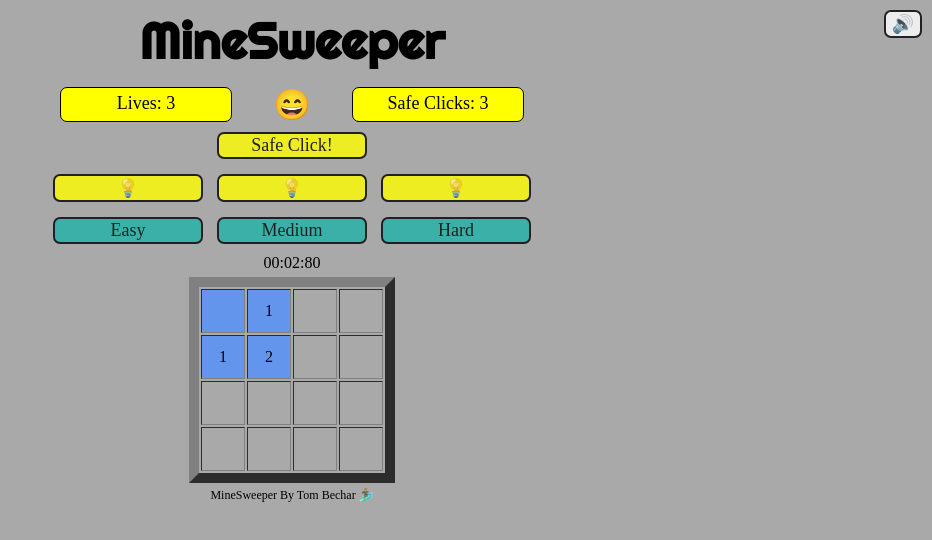
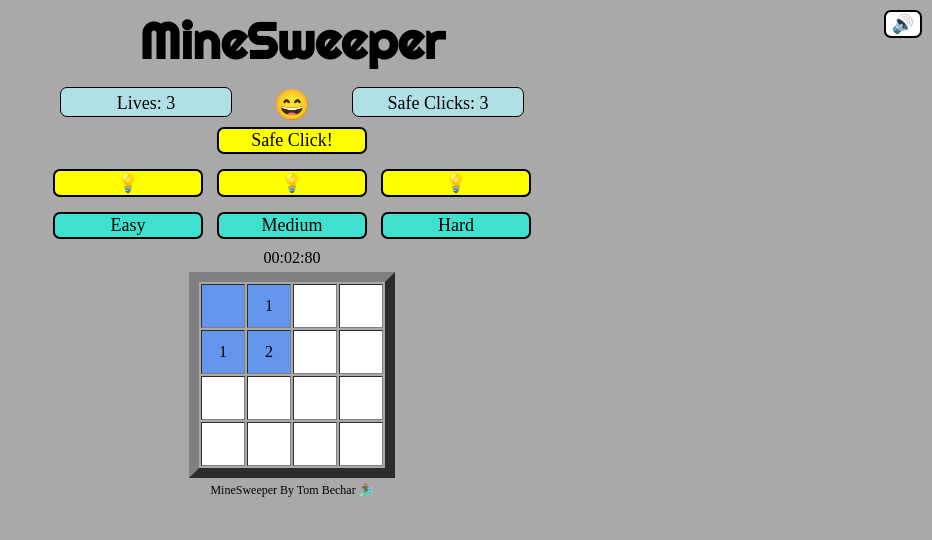
Before and after one commit to TomB30/firstSprint, a plain HTML site: page index.html in a window 1280 px wide. Both pictures are taken after a click on the element 571 px from the left and 311 px from the top of the page. Shown: the whole page, without its empty margins (348-1280 px from the left). Drawn offline with Linux system fonts and the light colour scheme; a web font is replaced by a local one.

Commit message:
Add files via upload
few cosmetic changes

```diff
--- a/css/style.css
+++ b/css/style.css
@@ -26,6 +26,7 @@ td {
     width: 40px;
     text-align: center;
     transition: all 0.4s;
+    background-color: white;
 }
 
 td:hover {
@@ -48,6 +49,7 @@ footer {
     margin: auto;
     margin-top: 5px;
     width: 40%;
+    height: 35px;
     justify-content: space-around;
     display: flex;
     font-size: 18px;
@@ -61,8 +63,6 @@ button {
     border: black solid 2px;
     border-radius: 7px;
     font-size: 18px;
-    opacity: 0.8;
-    transition: opacity,border-radius, 0.3s;
 }
 
 .sound-btn {
@@ -75,7 +75,7 @@ button {
 }
 
 .btn {
-    background-color: lightseagreen;
+    background-color: turquoise;
 }
 
 .btn:hover {
@@ -94,7 +94,7 @@ button:hover{
     width: 160px;
     border-radius: 7px;
     border: black solid 1px;
-    background-color: yellow;
+    background-color:powderblue;
     transition: all 1s;
 }
 
--- a/js/main.js
+++ b/js/main.js
@@ -9,7 +9,7 @@ var gSafeClicks;
 var gIsHintClick;
 var gIsFirstTurn;
 var gGameOver;
-
+var gGameBoards;
 
 function initGame(boardSize, minesAmount) {
     gLevel = {
@@ -21,8 +21,10 @@ function initGame(boardSize, minesAmount) {
     renderBoard(gBoard)
 }
 
+// setting all the global variables ready for a new game.
 function setGame() {
     resetTime();
+    gGameBoards = [];
     gIsHintClick = false;
     gGameOver = false;
     gIsFirstTurn = true;
@@ -33,7 +35,7 @@ function setGame() {
         isOn: false,
         shownCount: 0,
         markedCount: 0,
-        secsPassed: 0
+        milisecsPassed: 0
     }
     closeModal();
     document.querySelector('.best-scores').style.display = 'none';
@@ -49,8 +51,8 @@ function setGame() {
         elBtns[i].style.backgroundColor = '';
     }
 }
-
-function buildBoard(size, minesAmount) {
+// building a board
+function buildBoard(size) {
     var gBoard = [];
     for (var i = 0; i < size; i++) {
         gBoard[i] = [];
@@ -65,7 +67,7 @@ function buildBoard(size, minesAmount) {
     }
     return gBoard;
 }
-
+// when called , loop through all the cells in the board and updating the minesAroundCount of each cell.
 function setMinesNegsCount(board) {
     for (var i = 0; i < board.length; i++) {
         for (var j = 0; j < board[0].length; j++) {
@@ -76,7 +78,7 @@ function setMinesNegsCount(board) {
     }
     return board;
 }
-
+// rendering the board , making it visible to player.
 function renderBoard(board) {
     var strHTML = '';
     for (var i = 0; i < board.length; i++) {
@@ -96,19 +98,19 @@ function renderBoard(board) {
     }
     document.querySelector('tbody').innerHTML = strHTML;
 }
-
+// operates every time the player clicks on a cell.
 function cellClicked(elCell, row, col) {
 
-    if (gGameOver === true) return;
+    if (gGameOver === true) return;                        //if game over. return.
 
-    if (gTimeInterval === null) {
+    if (gTimeInterval === null) {                          //starting time count if not counting yet.
         gTimeInterval = setInterval(startTime, 10);
     }
 
-    if (gBoard[row][col].isMarked) return;
-    if (gBoard[row][col].isShown) return;
+    if (gBoard[row][col].isMarked) return;                 //if cell is marked , can not be clicked.
+    if (gBoard[row][col].isShown) return;                  //if cell already revealed , can not be clicked.
 
-    if (gIsHintClick) {
+    if (gIsHintClick) {                                    //if current click is a hint.
         revealNegs(row, col, gBoard, false);
         setTimeout(function () {
             revealNegs(row, col, gBoard, true);
@@ -116,15 +118,17 @@ function cellClicked(elCell, row, col) {
         gIsHintClick = false;
         return;
     }
-
+    //updating model.
     gBoard[row][col].isShown = true;
     gGame.shownCount++;
+    //updating DOM.
     document.querySelector('#' + elCell.id).classList.add('shown');
     document.querySelector('#' + elCell.id + ' span').classList.remove('covered');
-
+    //checking if it's the first click.
     if (gIsFirstTurn) {
         gIsFirstTurn = false;
         gGame.isOn = true;
+        // making an empty cells array that's not contain the same cell that was clicked.
         for (var i = 0; i < gBoard.length; i++) {
             for (var j = 0; j < gBoard.length; j++) {
                 if (i === row && j === col) {
@@ -133,10 +137,12 @@ function cellClicked(elCell, row, col) {
                 }
             }
         }
+        // adding mines to random locations from the emptycells array.
         for (var i = 0; i < gLevel.MINES; i++) {
             var currCell = gEmptyCells.splice(getRandomInt(0, gEmptyCells.length - 1), 1)
             currCell[0].isMine = true;
         }
+        //updating the model with all the numbers of mine neighbors. rendering again.
         gBoard = setMinesNegsCount(gBoard);
         renderBoard(gBoard)
         document.querySelector('#' + elCell.id).classList.add('shown')
@@ -144,14 +150,14 @@ function cellClicked(elCell, row, col) {
 
 
 
-
+    //checking if it's a cell without any mines around and calling a recursive function.
     if (gBoard[row][col].minesAroundCount === ' ') {
         expandShown(gBoard, row, col);
         if(isSoundOn) SAFE_CLICK_SOUND.play();
     } else if (!gBoard[row][col].isMine) {
         if(isSoundOn) SAFE_CLICK_SOUND.play();
     }
-
+    //checking if it's a cell with a mine.
     if (gBoard[row][col].isMine) {
         gLives--;
         if (gLives === 2) {
@@ -180,20 +186,19 @@ function cellClicked(elCell, row, col) {
         }
         if(isSoundOn) MINE_CLICK_SOUND.play();
     }
+    //checking if the game is over.
     checkGameOver();
 }
-
+//This function is called if the player used the mouse right-click.
 function cellMarked(elCell, i, j) {
     if (gGameOver === true) return;
+    //disabling it if it's first click.
     if (gIsFirstTurn) {
         openModal('Flags Can not be used at first turn', false, false);
         setTimeout(closeModal, 2000);
         return;
     }
-    if (gTimeInterval === null) {
-        gTimeInterval = setInterval(startTime, 10);
-    }
-
+    //disabling it if it's a revealed cell.
     if (gBoard[i][j].isShown) return;
 
     if (!gBoard[i][j].isMarked) {
@@ -213,7 +218,7 @@ function cellMarked(elCell, i, j) {
         document.querySelector('#' + elCell.id + ' span').innerText = (gBoard[i][j].isMine) ? '🧨' : gBoard[i][j].minesAroundCount;
 
     }
-
+    //again checking if game is over.
     checkGameOver();
 }
 
@@ -225,8 +230,10 @@ function checkGameOver() {
         gGameOver = true;
         openModal('You Won!', true, true);
         if(isSoundOn) FINISH_GAME_SOUND.play();
-        var currTime = gGame.secsPassed;
+        var currTime = gGame.milisecsPassed;
         document.querySelector('.best-scores').style.display = 'block';
+        // BONUS - Best Scores.
+        // saving best score on local storage , and showing the player the best scores.
         switch (gLevel.SIZE) {
             case 4:
                 if (currTime < localStorage.getItem('Easy')) {
@@ -251,6 +258,7 @@ function checkGameOver() {
     }
 }
 
+// when user is out of lives and click on a bomb.
 function gameOver() {
     clearInterval(gTimeInterval);
     gTimeInterval = null;
@@ -299,16 +307,13 @@ function useSafeClick() {
     }
     var randomI = getRandomInt(0, gBoard.length - 1)
     var randomJ = getRandomInt(0, gBoard[0].length - 1)
-    console.log(randomI, randomJ);
     var randomCell = gBoard[randomI][randomJ];
     var iterCount = 0;
     while (randomCell.isMine && iterCount < gLevel.SIZE ** 2 || randomCell.isShown && iterCount < gLevel.SIZE ** 2) {
         randomI = getRandomInt(0, gBoard.length - 1)
         randomJ = getRandomInt(0, gBoard[0].length - 1)
         randomCell = gBoard[randomI][randomJ];
-        console.log(randomI, randomJ);
         iterCount++
-        console.log(iterCount);
     }
     document.querySelector(`#cell-${randomI}-${randomJ}`).style.backgroundColor = 'yellow';
     setTimeout(function () {
@@ -336,6 +341,7 @@ function expandShown(mat, cellI, cellJ) {
     }
 }
 
+// modal with some messages for the player.
 function openModal(msg, isWin, isEnd) {
     document.querySelector('.modal').style.display = 'block';
     document.querySelector('.modal-msg').innerText = msg;
@@ -349,3 +355,11 @@ function closeModal() {
     document.querySelector('.modal-msg').innerText = '';
     document.querySelector('.play-again-msg').style.display = 'none';
 }
+
+function undoTurn(){
+    var prevTurn = gGameBoards.pop();
+    gBoard = prevTurn.board;
+    gLives = prevTurn.lives;
+    gSafeClicks = prevTurn.safeClicks;
+    renderBoard(gBoard)
+}
--- a/js/util.js
+++ b/js/util.js
@@ -1,20 +1,25 @@
 'use strict';
 window.addEventListener("contextmenu", e => e.preventDefault());
 
+//importing all the sounds for the game and setting if the sound is on.
 var isSoundOn = true;
 var SAFE_CLICK_SOUND = new Audio('./sound/safeClick.mp3');
 var MINE_CLICK_SOUND = new Audio('./sound/mineClick.mp3');
 var FINISH_GAME_SOUND = new Audio('./sound/finishGame.mp3')
 
+//setting the default time start.
 var gMinutes = 0;
 var gSeconds = 0;
 var gMiliseconds = 0;
 var gTimeInterval = null;
 
+//setting keys in local storage.
 localStorage.setItem('Hard', Infinity);
 localStorage.setItem('Medium', Infinity);
 localStorage.setItem('Easy', Infinity);
 
+
+//takes the time and makes it a string for the user.
 function print() {
     var minutesPrint = (gMinutes < 10) ? '0' + gMinutes : gMinutes;
     var secondsPrint = (gSeconds < 10) ? '0' + gSeconds : gSeconds;
@@ -23,10 +28,10 @@ function print() {
 }
 function startTime() {
     gMiliseconds++;
+    gGame.milisecsPassed++;
     if (gMiliseconds > 99) {
+        gSeconds++;
         gMiliseconds = 0;
-        gSeconds++;
-        gGame.secsPassed++;
     }
     if (gSeconds > 59) {
         gSeconds = 0;
@@ -48,6 +53,7 @@ function resetTime() {
     print();
 }
 
+//counting how many mines are negs of provided cell.
 function countMineNegs(cellI, cellJ, mat) {
     var mineNegs = 0;
     for (var i = cellI - 1; i <= cellI + 1; i++) {
@@ -68,8 +74,8 @@ function getRandomInt(min, max) {
     return Math.floor(Math.random() * (max - min + 1) + min);
 }
 
+// reveals or unreveals negs .(for hint clicks).
 function revealNegs(cellI, cellJ, mat, toCover) {
-    var ShownCells = [];
     for (var i = cellI - 1; i <= cellI + 1; i++) {
         if (i < 0 || i >= mat.length) continue;
         for (var j = cellJ - 1; j <= cellJ + 1; j++) {
@@ -87,6 +93,7 @@ function revealNegs(cellI, cellJ, mat, toCover) {
     }
 }
 
+// mute/unmute sound.
 function soundToggle(elBtn) {
     if (isSoundOn) {
         isSoundOn = false;
```
